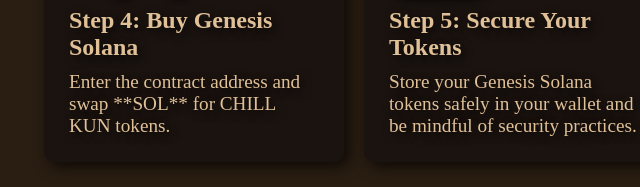
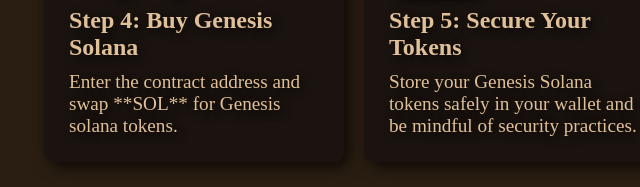
Before and after one commit to killer9218/New-folder--3-, a plain HTML site: page index.HTML in a window 1280 px wide. Shown: the part 2084-2271 px from the top of the page, 286-926 px from the left. Drawn offline with Linux system fonts and the light colour scheme; a script that the page names is missing.

Commit message:
Update index.HTML
change name from chun to genesis

```diff
--- a/index.HTML
+++ b/index.HTML
@@ -101,7 +101,7 @@
             <div class="buy-step">
                 <i class="fa-solid fa-shopping-cart"></i>
                 <h3>Step 4: Buy Genesis Solana</h3>
-                <p>Enter the contract address and swap **SOL** for CHILL KUN tokens.</p>
+                <p>Enter the contract address and swap **SOL** for Genesis solana tokens.</p>
             </div>
 
             <div class="buy-step">
```
